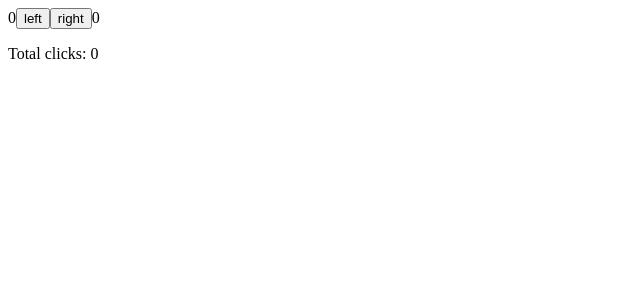
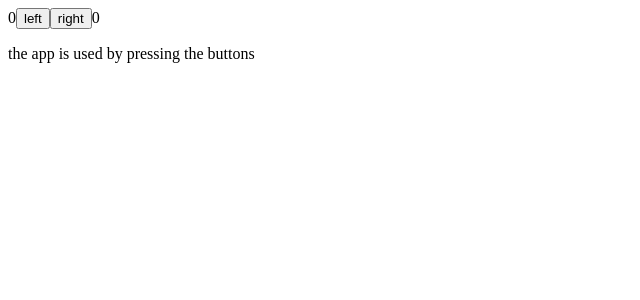
Before and after one commit to f2xiao/fullstackopen-lectureparts, a React (Vite) app in the folder part1/part1a/: page / in a window 1280 px wide. Shown: the top 300 px of the page, without its empty margins (0-640 px from the left). Built offline with nearby package versions, Linux system fonts and the light colour scheme.

Commit message:
Conditional rendering

```diff
--- a/part1/part1a/src/App.jsx
+++ b/part1/part1a/src/App.jsx
@@ -1,23 +1,33 @@
 import { useState } from "react";
+
+
+const History = ({allClicks}) => {
+  if(allClicks.length == 0){
+    return (
+      <p>the app is used by pressing the buttons</p>
+    )
+  }
+  return (
+    <p>button press history: {allClicks.join('')}</p>
+  )
+}
+
 
 const App = () => {
   // adds state to the component and renders it initialized with the value of zero
   const [left, setLeft] = useState(0);
   const [right, setRight] = useState(0);
   const [allClicks, setAll] = useState([]);
-  const [total, setToatl] = useState(left+right)
 
   // event handlers
   const handleLeft = () => {
     const updatedLeft = left + 1;
     setLeft(updatedLeft);
-    setToatl(updatedLeft + right);
     setAll(allClicks.concat('L'))
   }
   const handleRight = () => {
     const updatedRight = right + 1;
     setRight(updatedRight);
-    setToatl(left + updatedRight);
     setAll(allClicks.concat('R'))
   }
 
@@ -28,8 +38,7 @@ const App = () => {
       <button onClick={handleLeft} >left</button>
       <button onClick={handleRight} >right</button>
       {right}
-      <p>{allClicks.join('')}</p>
-      <p>Total clicks: {total}</p>
+      <History allClicks={allClicks}/>
     </div>
   )
 }
```
